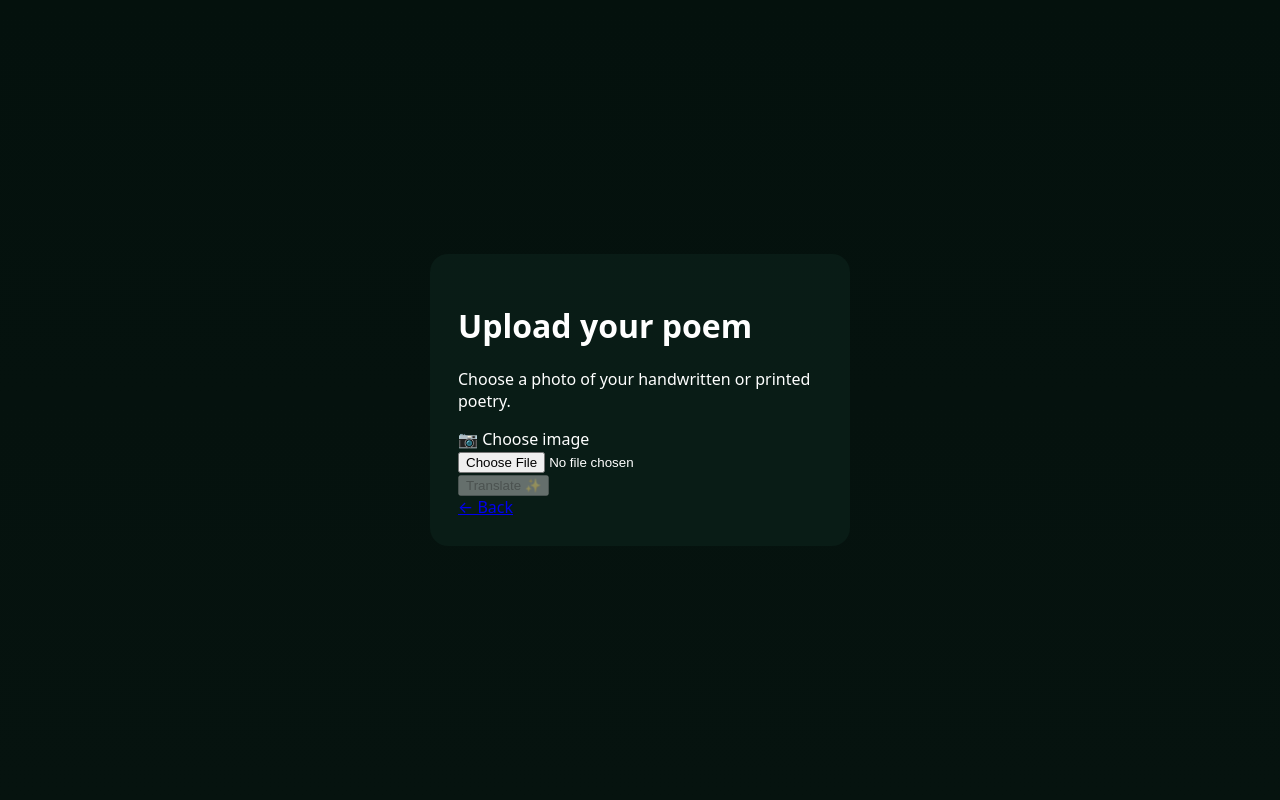
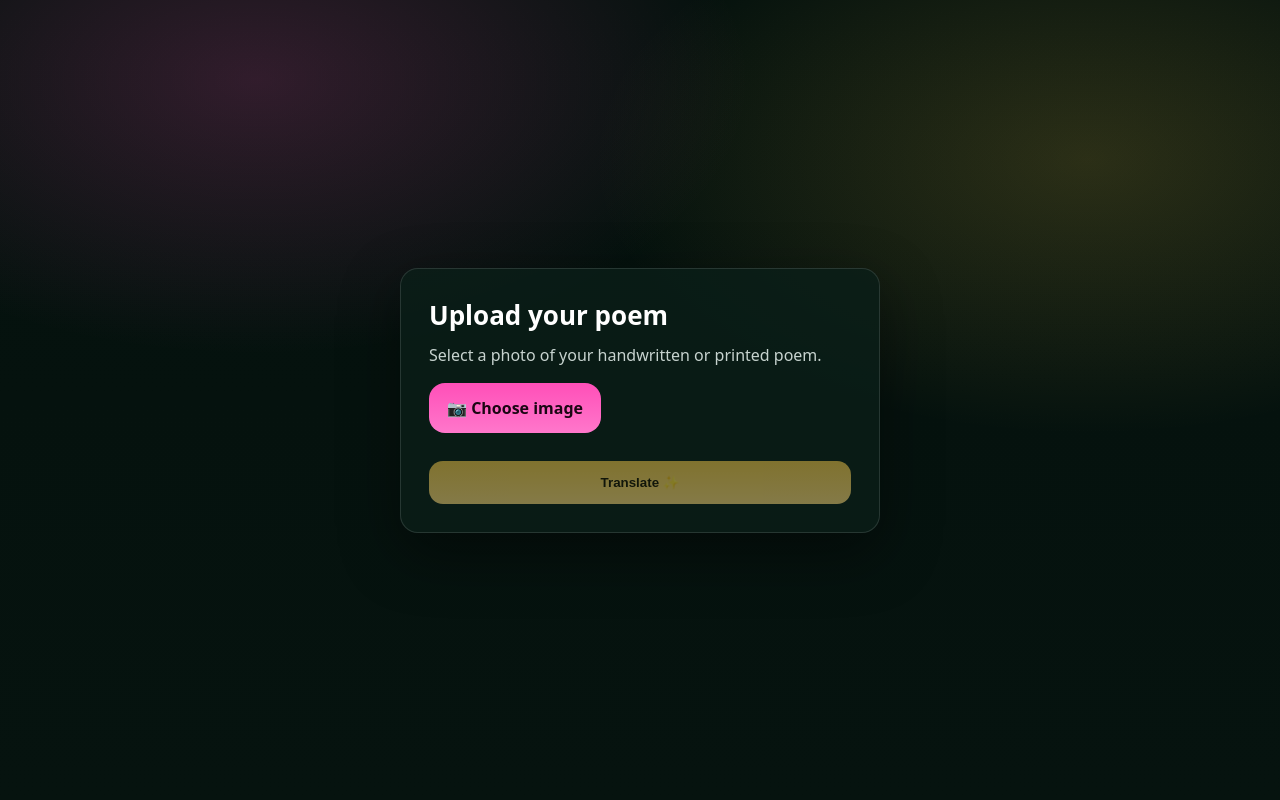
Before and after one commit to mimosli/photo-translator, a Flask app: page / in a window 1280 px wide. Run offline with Flask 3, Linux system fonts and the light colour scheme; some libraries are stand-ins or nearby versions.

Commit message:
html fixes

```diff
--- a/templates/upload.html
+++ b/templates/upload.html
@@ -1,18 +1,19 @@
-<!DOCTYPE html>
+<!doctype html>
 <html lang="en">
 <head>
   <meta charset="utf-8" />
   <title>Upload poem photo</title>
-  <meta name="viewport" content="width=device-width, initial-scale=1, viewport-fit=cover" />
+  <meta name="viewport" content="width=device-width, initial-scale=1" />
 
   <style>
-    /* … YOUR EXISTING CSS … */
     :root{
       --bg:#06130f;
       --panel:#0b1f18;
       --text:#ffffff;
       --muted:#c7d3cf;
       --gold:#f7c948;
+      --pink:#ff4fb8;
+      --border:rgba(255,255,255,.12);
       --radius:18px;
     }
 
@@ -21,7 +22,10 @@
     body{
       margin:0;
       min-height:100vh;
-    background: linear-gradient(180deg,#04110d,var(--bg));
+      background:
+        radial-gradient(900px 500px at 20% 10%, rgba(255,79,184,.18), transparent 55%),
+        radial-gradient(900px 500px at 85% 20%, rgba(247,201,72,.16), transparent 55%),
+        linear-gradient(180deg,#04110d,var(--bg));
       color:var(--text);
       font-family:system-ui,-apple-system,Segoe UI,Roboto,Helvetica,Arial;
       display:flex;
@@ -30,22 +34,74 @@
     }
 
     .card{
+      width:100%;
+      max-width:480px;
       background:rgba(11,31,24,.8);
+      border:1px solid var(--border);
+      border-radius:var(--radius);
       padding:28px;
-    border-radius:var(--radius);
-    max-width:420px;
+      box-shadow:0 20px 60px rgba(0,0,0,.45);
+    }
+
+    h1{
+      margin:0 0 10px;
+      font-size:26px;
+    }
+
+    p{
+      margin:0 0 16px;
+      color:var(--muted);
+      line-height:1.5;
+    }
+
+    .picker{
+      display:inline-flex;
+      align-items:center;
+      gap:10px;
+      padding:14px 18px;
+      border-radius:16px;
+      background:linear-gradient(180deg,var(--pink),#ff77cb);
+      color:#1b0613;
+      font-weight:800;
+      cursor:pointer;
+      margin-bottom:14px;
+    }
+
+    input[type="file"]{ display:none; }
+
+    #preview img{
+      max-width:100%;
+      border-radius:14px;
+      border:1px solid var(--border);
+      margin-top:12px;
+    }
+
+    button{
       width:100%;
+      padding:14px;
+      border-radius:14px;
+      border:0;
+      font-weight:800;
+      background:linear-gradient(180deg,var(--gold),#ffd97a);
+      color:#1a1200;
+      cursor:pointer;
+      margin-top:14px;
     }
-    /* --- Processing indicator (NEW) --- */
+
+    button[disabled]{
+      opacity:.5;
+      cursor:not-allowed;
+    }
+
     .processing{
       display:flex;
-      justify-content:center;
       align-items:center;
       gap:8px;
-      margin-top:14px;
-      font-size:14px;
+      font-size:13px;
       color:var(--muted);
+      margin-top:10px;
     }
+
     .spinner{
       width:16px;
       height:16px;
@@ -54,6 +110,7 @@
       border-radius:50%;
       animation:spin .8s linear infinite;
     }
+
     @keyframes spin{ to{ transform:rotate(360deg); } }
     .hidden{ display:none; }
   </style>
@@ -62,36 +119,34 @@
 <body>
   <div class="card">
     <h1>Upload your poem</h1>
-    <p>Choose a photo of your handwritten or printed poetry.</p>
+    <p>Select a photo of your handwritten or printed poem.</p>
 
-    <form id="uploadForm" method="POST"
+    <form method="POST"
           action="{{ url_for('translate_image') }}"
           enctype="multipart/form-data">
 
-      <label for="file-upload" class="pick">📷 Choose image</label>
-      <input id="file-upload" type="file" name="image" accept="image/*" required>
+      <label class="picker">
+        📷 Choose image
+        <input id="fileInput" type="file" name="image" accept="image/*" required>
+      </label>
 
       <div id="preview"></div>
 
-      <button class="submit-btn" type="submit" disabled>
+      <button id="submitBtn" type="submit" disabled>
         Translate ✨
       </button>
 
-      <!-- PROCESSING INDICATOR (NEW) -->
       <div id="processing" class="processing hidden">
         <div class="spinner"></div>
         <span>Processing…</span>
       </div>
     </form>
-
-    <a class="back" href="{{ url_for('upload_form') }}">← Back</a>
   </div>
 
   <script>
-    const fileInput  = document.getElementById("file-upload");
-    const preview    = document.getElementById("preview");
-    const submitBtn  = document.querySelector(".submit-btn");
-    const form       = document.getElementById("uploadForm");
+    const fileInput = document.getElementById("fileInput");
+    const preview = document.getElementById("preview");
+    const submitBtn = document.getElementById("submitBtn");
     const processing = document.getElementById("processing");
 
     fileInput.addEventListener("change", () => {
@@ -108,9 +163,8 @@
       submitBtn.disabled = false;
     });
 
-    form.addEventListener("submit", () => {
+    submitBtn.closest("form").addEventListener("submit", () => {
       submitBtn.disabled = true;
-      submitBtn.textContent = "Processing…";
       processing.classList.remove("hidden");
     });
   </script>
```
Also changed, not shown: templates/welcome.html (+7 -2 lines). Lines whose indentation alone changed are shown as unchanged.
